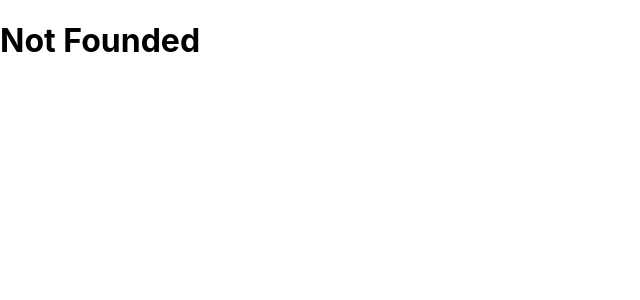
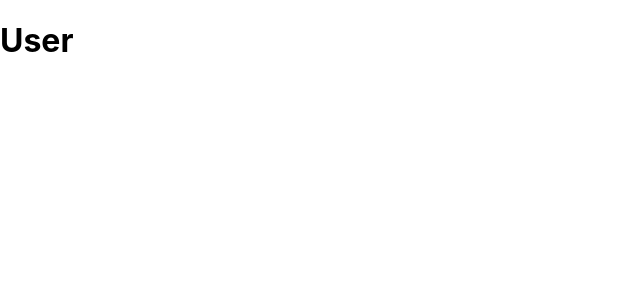
Before and after one commit to CorchoForce/pav-front, a React (Create React App) app: page /user in a window 1280 px wide. Shown: the top 300 px of the page, without its empty margins (0-640 px from the left). Built offline with nearby package versions, Linux system fonts and the light colour scheme.

Commit message:
Adding user route

```diff
--- a/src/components/Routes.js
+++ b/src/components/Routes.js
@@ -5,6 +5,7 @@ import About from '../pages/About'
 import Search from '../pages/Search'
 import Home from '../pages/Home'
 import NotFound from '../pages/NotFound'
+import User from '../pages/User'
 
 const Routes = () => (
 
@@ -13,6 +14,7 @@ const Routes = () => (
             <Route exact path="/" component={Home} />
             <Route exact path="/about" component={About} />
             <Route exact path="/search" component={Search} />
+            <Route exact path="/user" component={User} />
             <Route exact path="*" component={NotFound} />
         </Switch>
     </BrowserRouter>
--- a/src/pages/Home.js
+++ b/src/pages/Home.js
@@ -2,7 +2,8 @@ import logo from '../logo.svg';
 import '../App.css';
 import React from 'react'
 
-const Home = () => <div className="App">
+const Home = () =>
+    <div className="App">
       <header className="App-header">
         <img src={logo} className="App-logo" alt="logo" />
         <p>
--- /dev/null
+++ b/src/pages/User.js
@@ -0,0 +1,5 @@
+import React from 'react'
+
+const User = () => <h1>User</h1>
+
+export default User
```
